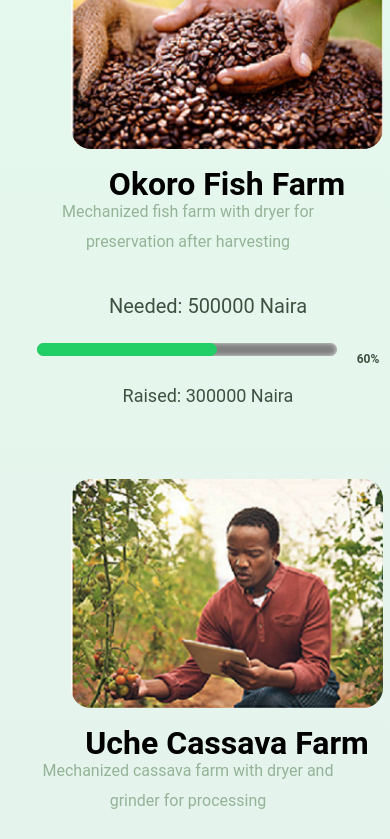
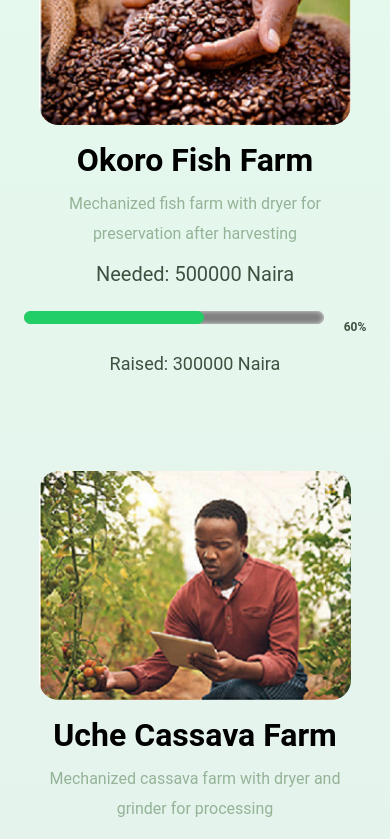
Before and after one commit to TONIJ2020/farmfund, a React (Create React App) app: page / in a window 390 px wide. Shown: the part 940-1779 px from the top of the page. Built offline with nearby package versions, Linux system fonts and the light colour scheme; no server answers.

Commit message:
reshaping of project page

```diff
--- a/src/Components/Pages/Projects.js
+++ b/src/Components/Pages/Projects.js
@@ -13,7 +13,7 @@ import { Link } from 'react-router-dom';
 function Projects() {
     return (
         <div className="projects-div">
-            <Link to="/okorofarm"><div className="farmer-div-1">
+            <Link to="/okorofarm"><div className="farmer-div">
                 <div>
                     <img src={Okoro1} alt="" />
                 </div>
@@ -25,7 +25,7 @@ function Projects() {
                 </div>
             </div></Link>
 
-            <Link to="/uchefarm"><div className="farmer-div-2" >
+            <Link to="/uchefarm"><div className="farmer-div" >
                 <div>
                     <img src={Uche1} alt="" />
                 </div>
@@ -37,7 +37,7 @@ function Projects() {
                 </div>
             </div></Link>
 
-            <Link to="/adaobifarm"><div className="farmer-div-3" >
+            <Link to="/adaobifarm"><div className="farmer-div" >
                 <div>
                     <img src={Adaobi1} alt="" />
                 </div>
@@ -49,7 +49,7 @@ function Projects() {
                 </div>
             </div></Link>
 
-            <Link to="/okorofarm"><div className="farmer-div-4">
+            <Link to="/okorofarm"><div className="farmer-div">
                 <div>
                     <img src={Okoro2} alt="" />
                 </div>
@@ -61,7 +61,7 @@ function Projects() {
                 </div>
             </div></Link>
 
-            <Link to="/adaobifarm"><div className="farmer-div-5" >
+            <Link to="/adaobifarm"><div className="farmer-div" >
                 <div>
                     <img src={Adaobi2} alt="" />
                 </div>
@@ -73,7 +73,7 @@ function Projects() {
                 </div>
             </div></Link>
 
-            <Link to="/uchefarm"><div className="farmer-div-6" >
+            <Link to="/uchefarm"><div className="farmer-div" >
                 <div>
                     <img src={Uche2} alt="" />
                 </div>
--- a/src/Components/Styles/App.css
+++ b/src/Components/Styles/App.css
@@ -609,6 +609,7 @@ a {
     }
     .home-projects-div {
         width: 100%;
+        margin: 0;
     }
     .projects-title-text {
         width: 100%;
@@ -754,9 +755,8 @@ a {
         visibility: hidden;
     }
     .home-projects-div {
-        text-align: center;
         width: 100%;
-        margin-left: -1.3rem;
+        margin: 0;
     }
     .projects-title-text {
         width: 100%;
@@ -770,14 +770,14 @@ a {
         overflow: hidden;
         margin-left: -8%;
     }
-    .testimonial-curl1 {
+    /* .testimonial-curl1 {
         margin-top: -1rem;
         margin-bottom: -2.5rem;
     }
     .testimonial-curl {
         height: 20px;
         margin-top: -19px;
-    }
+    } */
     .testimonials-text {
         font: normal bold 44px/70px Roboto;
         margin-top: 6rem;
@@ -896,12 +896,10 @@ a {
         color: #94A2B3;
     }
     .home-projects-div {
-        text-align: center;
         width: 100%;
-        margin-left: -1.3rem;
+        margin: 0;
         overflow: hidden;
     }
-
 }
 
 .alert {
--- a/src/Components/Styles/Projects.css
+++ b/src/Components/Styles/Projects.css
@@ -1,125 +1,82 @@
 body {
     margin: 0;
     padding: 0;
-    width: max-content;
     text-align: center;
+    box-sizing: border-box;
 }
 
 .projects-div {
-    text-align: center;
     display: flex;
     flex-direction: row;
     flex-wrap: wrap;
     justify-content: space-between;
 }
 
-.farmer-div-1 img,
-.farmer-div-2 img,
-.farmer-div-3 img,
-.farmer-div-4 img,
-.farmer-div-5 img,
-.farmer-div-6 img {
+.farmer-div {
+    text-align: center;
+}
+
+.farmer-div img {
     width: 24rem;
-    margin-top: 60px;
+    margin: 60px auto 0;
     border-radius: 20px;
 }
 
-.farmer-div-1 h1,
-.farmer-div-2 h1,
-.farmer-div-3 h1,
-.farmer-div-4 h1,
-.farmer-div-5 h1,
-.farmer-div-6 h1 {
-    display: inline-block;
+.farmer-div h1 {
     width: 21rem;
     height: 7.03%;
+    margin: 0 auto 1.5rem;
     font: normal bold 34px/70px Roboto;
     color: #000000;
 }
 
-.farmer-div-1 p,
-.farmer-div-2 p,
-.farmer-div-3 p,
-.farmer-div-4 p,
-.farmer-div-5 p,
-.farmer-div-6 p {
+.farmer-div p {
     width: 23rem;
     height: 5.23%;
-    margin-top: -30px;
+    margin: -30px auto 0;
     font: normal normal 20px/30px Roboto;
     color: #94B397;
 }
 
-.farmer-div-1 h3,
-.farmer-div-2 h3,
-.farmer-div-3 h3,
-.farmer-div-4 h3,
-.farmer-div-5 h3,
-.farmer-div-6 h3 {
+.farmer-div h3 {
     width: 22rem;
     height: 2.5%;
+    margin: 0 auto;
     font: normal normal 20px/30px Roboto;
     color: #3E5140;
 }
 
-.farmer-div-1 h5,
-.farmer-div-2 h5,
-.farmer-div-3 h5,
-.farmer-div-4 h5,
-.farmer-div-5 h5,
-.farmer-div-6 h5 {
+.farmer-div h5 {
     width: 22rem;
     height: 2.5%;
     font: normal normal 18px/30px Roboto;
     color: #3E5140;
+    margin: 0 auto 2rem;
 }
 
 
 
 @media only screen and (max-width: 425px) {
-    .farmer-div-1 img,
-    .farmer-div-2 img,
-    .farmer-div-3 img,
-    .farmer-div-4 img,
-    .farmer-div-5 img,
-    .farmer-div-6 img {
+    .farmer-div img {
         width: 80%;
-        margin-top: 60px;
         border-radius: 20px;
     }
 
-    .farmer-div-1 h1,
-    .farmer-div-2 h1,
-    .farmer-div-3 h1,
-    .farmer-div-4 h1,
-    .farmer-div-5 h1,
-    .farmer-div-6 h1 {
-        display: inline-block;
+    .farmer-div h1 {
         width: 19rem;
         height: 7.03%;
         font: normal bold 32px/70px Roboto;
         color: #000000;
     }
 
-    .farmer-div-1 p,
-    .farmer-div-2 p,
-    .farmer-div-3 p,
-    .farmer-div-4 p,
-    .farmer-div-5 p,
-    .farmer-div-6 p {
+    .farmer-div p {
         width: 80%;
         height: 5.23%;
-        margin-top: -30px;
         font: normal normal 16px/30px Roboto;
         color: #94B397;
     }
 
-    .farmer-div-1 h3,
-    .farmer-div-2 h3,
-    .farmer-div-3 h3,
-    .farmer-div-4 h3,
-    .farmer-div-5 h3,
-    .farmer-div-6 h3 {
+    .farmer-div h3 {
         width: 22rem;
         height: 2.5%;
         font: normal normal 20px/50px Roboto;
@@ -128,23 +85,13 @@ body {
 }
 
 @media only screen and (max-width: 376px) {
-    .farmer-div-1 img,
-    .farmer-div-2 img,
-    .farmer-div-3 img,
-    .farmer-div-4 img,
-    .farmer-div-5 img,
-    .farmer-div-6 img {
+    .farmer-div img {
         width: 70%;
         margin-top: 60px;
         border-radius: 20px;
     }
 
-    .farmer-div-1 h1,
-    .farmer-div-2 h1,
-    .farmer-div-3 h1,
-    .farmer-div-4 h1,
-    .farmer-div-5 h1,
-    .farmer-div-6 h1 {
+    .farmer-div h1 {
         display: inline-block;
         width: 19rem;
         height: 7.03%;
@@ -153,26 +100,15 @@ body {
         text-align: center;
     }
 
-    .farmer-div-1 p,
-    .farmer-div-2 p,
-    .farmer-div-3 p,
-    .farmer-div-4 p,
-    .farmer-div-5 p,
-    .farmer-div-6 p {
+    .farmer-div p {
         width: 70%;
         height: 5.23%;
         margin-top: -30px;
-        text-align: center;
         font: normal normal 14px/30px Roboto;
         color: #94B397;
     }
 
-    .farmer-div-1 h3,
-    .farmer-div-2 h3,
-    .farmer-div-3 h3,
-    .farmer-div-4 h3,
-    .farmer-div-5 h3,
-    .farmer-div-6 h3 {
+    .farmer-div h3 {
         width: 20rem;
         height: 2.5%;
         text-align: center;
```
Also changed, not shown: 1 other file (tests, documents, lock files or other folders).
